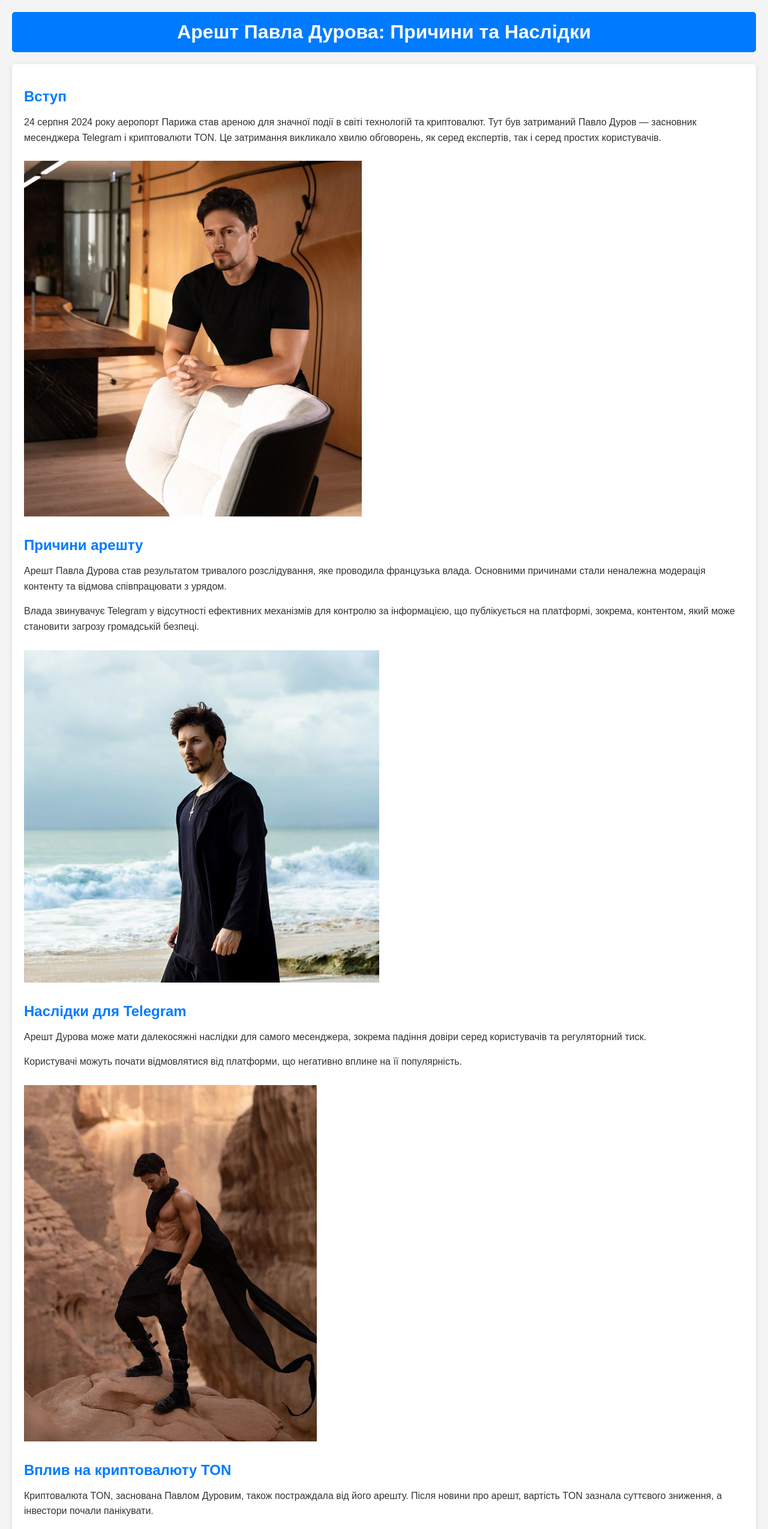
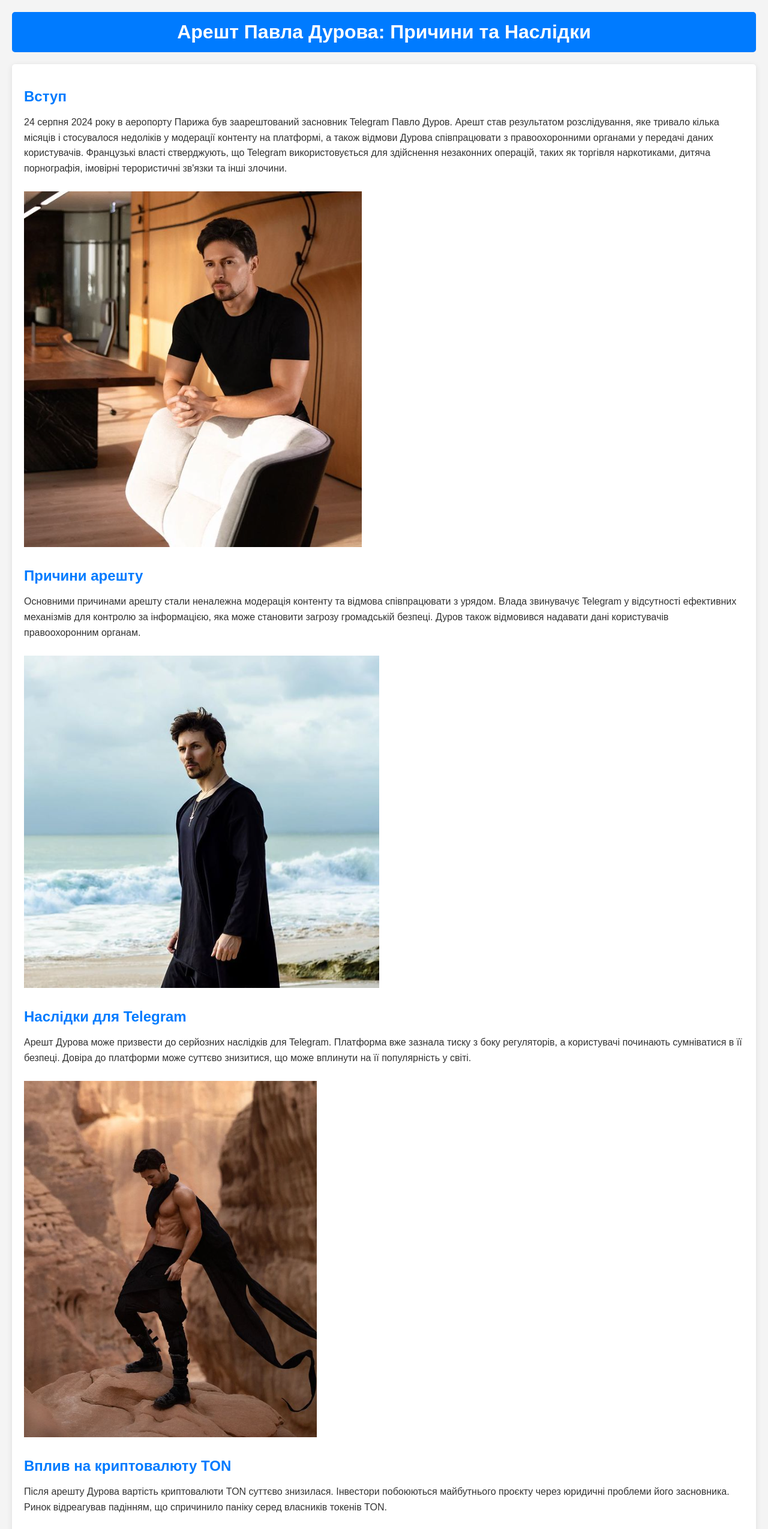
Before and after one commit to Arekitst/cosmoituacom, a plain HTML site: page ukr.html in a window 1280 px wide. Shown: the top 2549 px of the page at 60% size. Drawn offline with Linux system fonts and the light colour scheme.

Commit message:
Update ukr.html

```diff
--- a/ukr.html
+++ b/ukr.html
@@ -60,29 +60,27 @@
     </header>
     <article>
         <h2>Вступ</h2>
-        <p>24 серпня 2024 року аеропорт Парижа став ареною для значної події в світі технологій та криптовалют. Тут був затриманий Павло Дуров — засновник месенджера Telegram і криптовалюти TON. Це затримання викликало хвилю обговорень, як серед експертів, так і серед простих користувачів.</p>
+        <p>24 серпня 2024 року в аеропорту Парижа був заарештований засновник Telegram Павло Дуров. Арешт став результатом розслідування, яке тривало кілька місяців і стосувалося недоліків у модерації контенту на платформі, а також відмови Дурова співпрацювати з правоохоронними органами у передачі даних користувачів. Французькі власті стверджують, що Telegram використовується для здійснення незаконних операцій, таких як торгівля наркотиками, дитяча порнографія, імовірні терористичні зв'язки та інші злочини.</p>
         <img src="img/Durov1.PNG" alt="Павло Дуров">
 
         <h2>Причини арешту</h2>
-        <p>Арешт Павла Дурова став результатом тривалого розслідування, яке проводила французька влада. Основними причинами стали неналежна модерація контенту та відмова співпрацювати з урядом.</p>
-        <p>Влада звинувачує Telegram у відсутності ефективних механізмів для контролю за інформацією, що публікується на платформі, зокрема, контентом, який може становити загрозу громадській безпеці.</p>
+        <p>Основними причинами арешту стали неналежна модерація контенту та відмова співпрацювати з урядом. Влада звинувачує Telegram у відсутності ефективних механізмів для контролю за інформацією, яка може становити загрозу громадській безпеці. Дуров також відмовився надавати дані користувачів правоохоронним органам.</p>
         <img src="img/Durov2.PNG" alt="Арешт Павла Дурова">
 
         <h2>Наслідки для Telegram</h2>
-        <p>Арешт Дурова може мати далекосяжні наслідки для самого месенджера, зокрема падіння довіри серед користувачів та регуляторний тиск.</p>
-        <p>Користувачі можуть почати відмовлятися від платформи, що негативно вплине на її популярність.</p>
+        <p>Арешт Дурова може призвести до серйозних наслідків для Telegram. Платформа вже зазнала тиску з боку регуляторів, а користувачі починають сумніватися в її безпеці. Довіра до платформи може суттєво знизитися, що може вплинути на її популярність у світі.</p>
         <img src="img/Durov3.PNG" alt="Telegram">
 
         <h2>Вплив на криптовалюту TON</h2>
-        <p>Криптовалюта TON, заснована Павлом Дуровим, також постраждала від його арешту. Після новини про арешт, вартість TON зазнала суттєвого зниження, а інвестори почали панікувати.</p>
+        <p>Після арешту Дурова вартість криптовалюти TON суттєво знизилася. Інвестори побоюються майбутнього проєкту через юридичні проблеми його засновника. Ринок відреагував падінням, що спричинило паніку серед власників токенів TON.</p>
         <img class="ton" src="img/Ton.jpg" alt="Криптовалюта TON">
 
         <h2>Обговорення конфіденційності</h2>
-        <p>Арешт Дурова став каталізатором для ширшої дискусії про конфіденційність в інтернеті, права користувачів та роль урядів у регулюванні цифрових платформ.</p>
+        <p>Ця подія викликала широке обговорення питань конфіденційності в інтернеті та прав користувачів на захист своїх даних. Справа Дурова підкреслює важливість конфіденційності та питання, як уряди повинні взаємодіяти з цифровими платформами.</p>
         <img src="tg.jpg" alt="Telegram логотип">
 
         <h2>Висновок</h2>
-        <p>Арешт Павла Дурова — це явище, яке відображає серйозні виклики, з якими стикається сучасний цифровий світ. Він підкреслює важливість обговорення питань конфіденційності, безпеки та прав людини у контексті швидко розвиваючих технологій. Це нагадування про те, що у світі інновацій важливо не лише створювати нові продукти, а й дбати про етичні аспекти їх використання.</p>
+        <p>Арешт Павла Дурова став показовим для всього технологічного світу. Він підняв важливі питання про те, як технологічні платформи повинні співпрацювати з урядами та які права мають користувачі. Ця подія може мати довготривалі наслідки для Telegram і TON.</p>
     </article>
     <footer>
         <p>&copy; 2024 Проект о Павле Дурове Устименко Марианна Та Горбунов Артемій 7Б</p>
```
